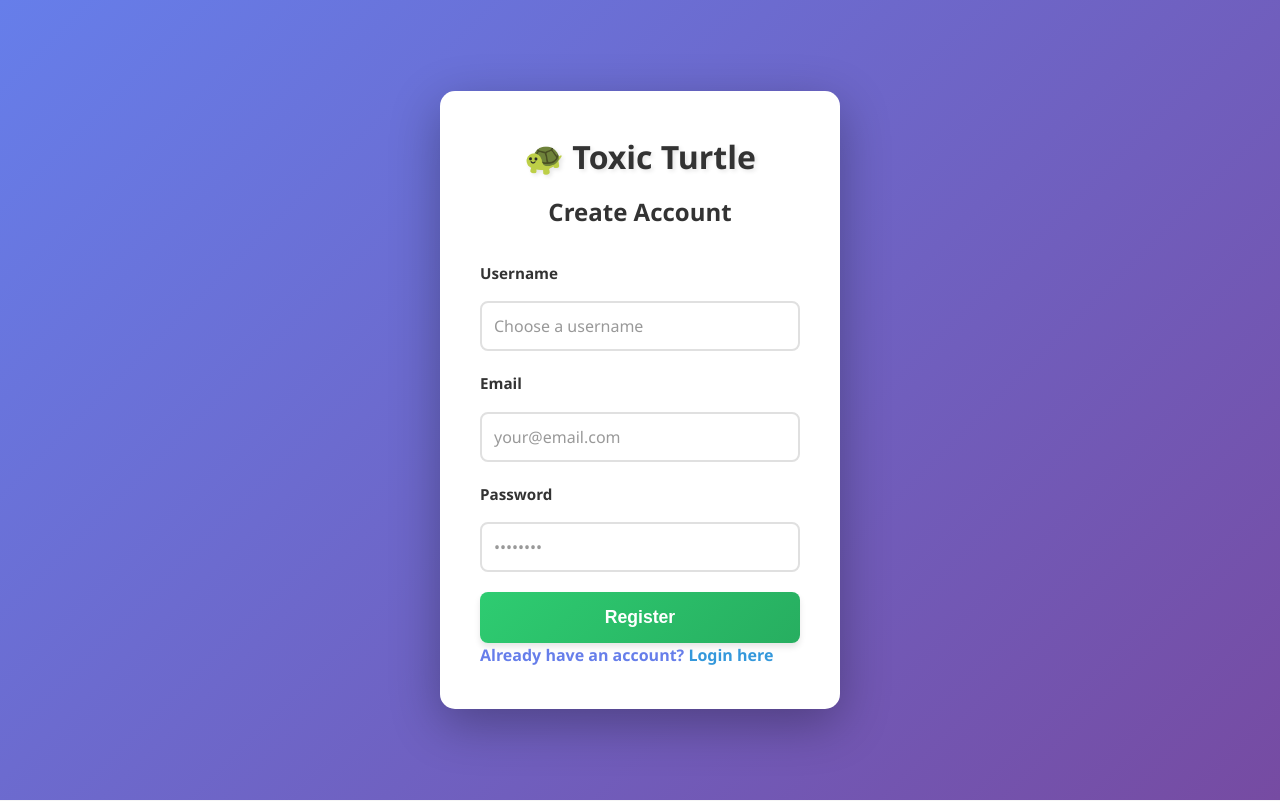
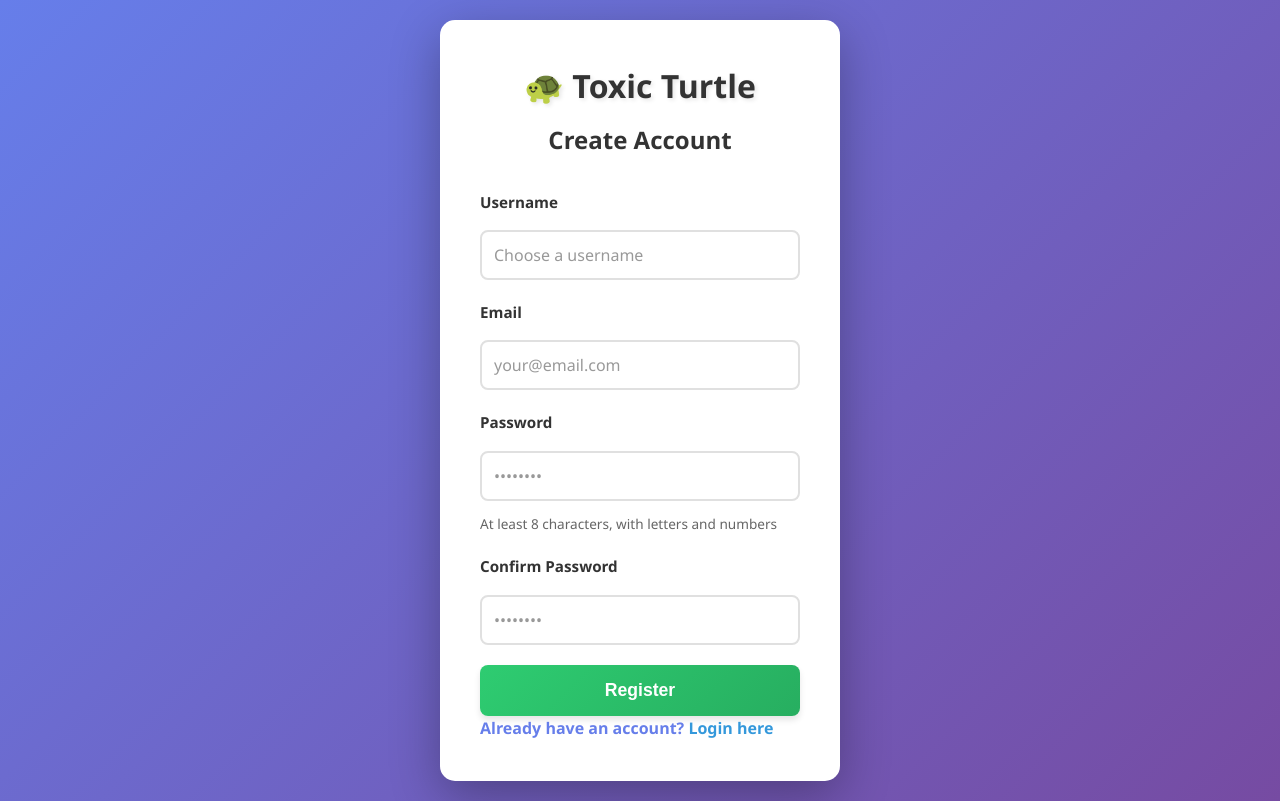
Before and after one commit to jelambrar96-datatalks/toxic-turtle, a React (Create React App) app in the folder frontend/: page /register in a window 1280 px wide. Built offline with nearby package versions, Linux system fonts and the light colour scheme; no server answers.

Commit message:
frontend

```diff
--- a/frontend/src/pages/GamePage.js
+++ b/frontend/src/pages/GamePage.js
@@ -68,7 +68,7 @@ function GamePage() {
       let isCorrect = false;
 
       // Map keys to movements
-      if (e.key === ' ') {
+      if (e.key === ' ' || e.key === 'ArrowUp') {
         e.preventDefault();
         if (movement === 'space') {
           isCorrect = true;
--- a/frontend/src/pages/RegisterPage.js
+++ b/frontend/src/pages/RegisterPage.js
@@ -11,6 +11,7 @@ function RegisterPage() {
   const [username, setUsername] = useState('');
   const [email, setEmail] = useState('');
   const [password, setPassword] = useState('');
+  const [confirmPassword, setConfirmPassword] = useState('');
   const [error, setError] = useState('');
   const [loading, setLoading] = useState(false);
   const navigate = useNavigate();
@@ -19,6 +20,13 @@ function RegisterPage() {
     e.preventDefault();
     setError('');
     setLoading(true);
+
+    // Check if passwords match
+    if (password !== confirmPassword) {
+      setError('Passwords do not match. Please check and try again.');
+      setLoading(false);
+      return;
+    }
 
     try {
       const response = await authAPI.register(username, email, password);
@@ -30,7 +38,9 @@ function RegisterPage() {
       // Redirect to home
       navigate('/home');
     } catch (err) {
-      setError(err.message || 'Registration failed. Please try again.');
+      // Extract detail message from backend response if available
+      const detail = err.detail || err.message || 'Registration failed. Please try again.';
+      setError(detail);
     } finally {
       setLoading(false);
     }
@@ -79,6 +89,19 @@ function RegisterPage() {
               required
               placeholder="••••••••"
             />
+            <small className="hint-text">At least 8 characters, with letters and numbers</small>
+          </div>
+
+          <div className="form-group">
+            <label htmlFor="confirmPassword">Confirm Password</label>
+            <input
+              id="confirmPassword"
+              type="password"
+              value={confirmPassword}
+              onChange={(e) => setConfirmPassword(e.target.value)}
+              required
+              placeholder="••••••••"
+            />
           </div>
 
           <button type="submit" className="btn-success btn-large" disabled={loading}>
--- a/frontend/src/styles/AuthPages.css
+++ b/frontend/src/styles/AuthPages.css
@@ -95,6 +95,14 @@
   background: #f5f5f5;
   cursor: not-allowed;
   opacity: 0.7;
+}
+
+/* Hint text for password requirements */
+.hint-text {
+  font-size: 0.85em;
+  color: #666;
+  margin-top: 4px;
+  display: block;
 }
 
 /* Error Alert */
```
